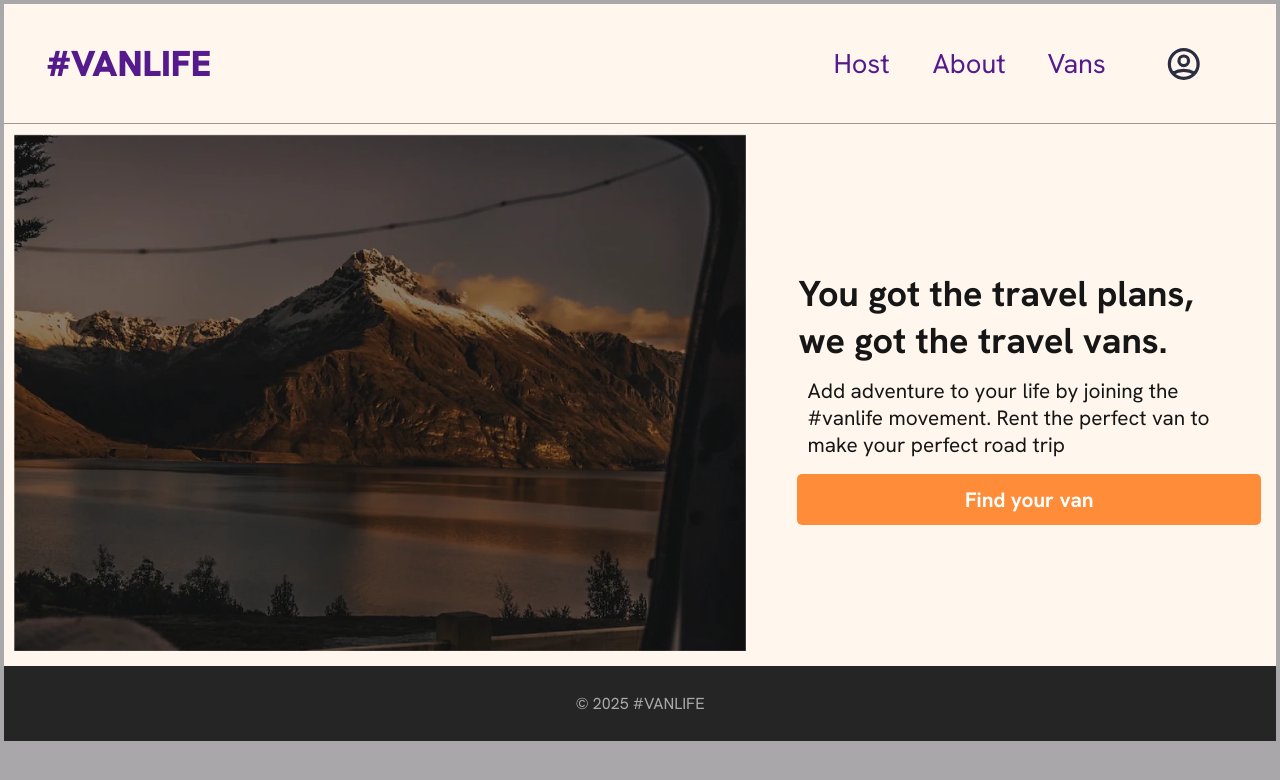
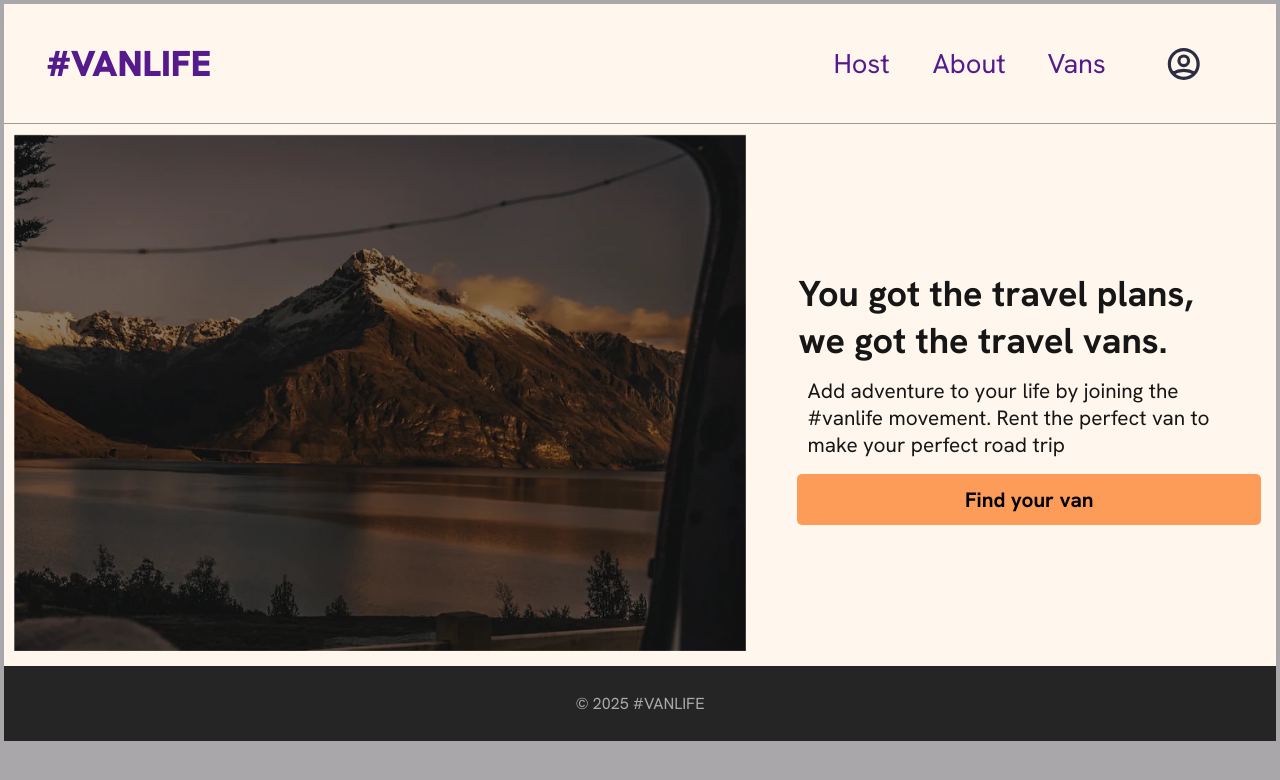
Before and after one commit to Always-eager-to-learn/van-life, a React (Vite) app: page / in a window 1280 px wide. Shown: the top 780 px of the page. Built offline with nearby package versions, Linux system fonts and the light colour scheme; what miragejs would draw is missing.

Commit message:
Color change for button

```diff
--- a/src/pages/Home.module.css
+++ b/src/pages/Home.module.css
@@ -29,10 +29,10 @@
 }
 
 .main_button{
-    background-color: #FF8C38;
+    background-color: #fc9c58;
     width: 100%;
     height: 51px;
-    color: #FFFFFF;
+    color: #000;
     padding: 5px;
     border-radius: 5px;
     font-weight: 700;
@@ -79,9 +79,9 @@
 
 @media (hover: hover){
     .main_button:hover{
-        color: #FF8C38;
-        background-color: hsl(0, 100%, 100%);
-        box-shadow: 0 0 2px 2px hsl(0, 4%, 34%);
+        color: #eee;
+        background-color: #2A2A2A;
+        box-shadow: 0 0 2px 2px #feb27b;
     }
 }
 
```
